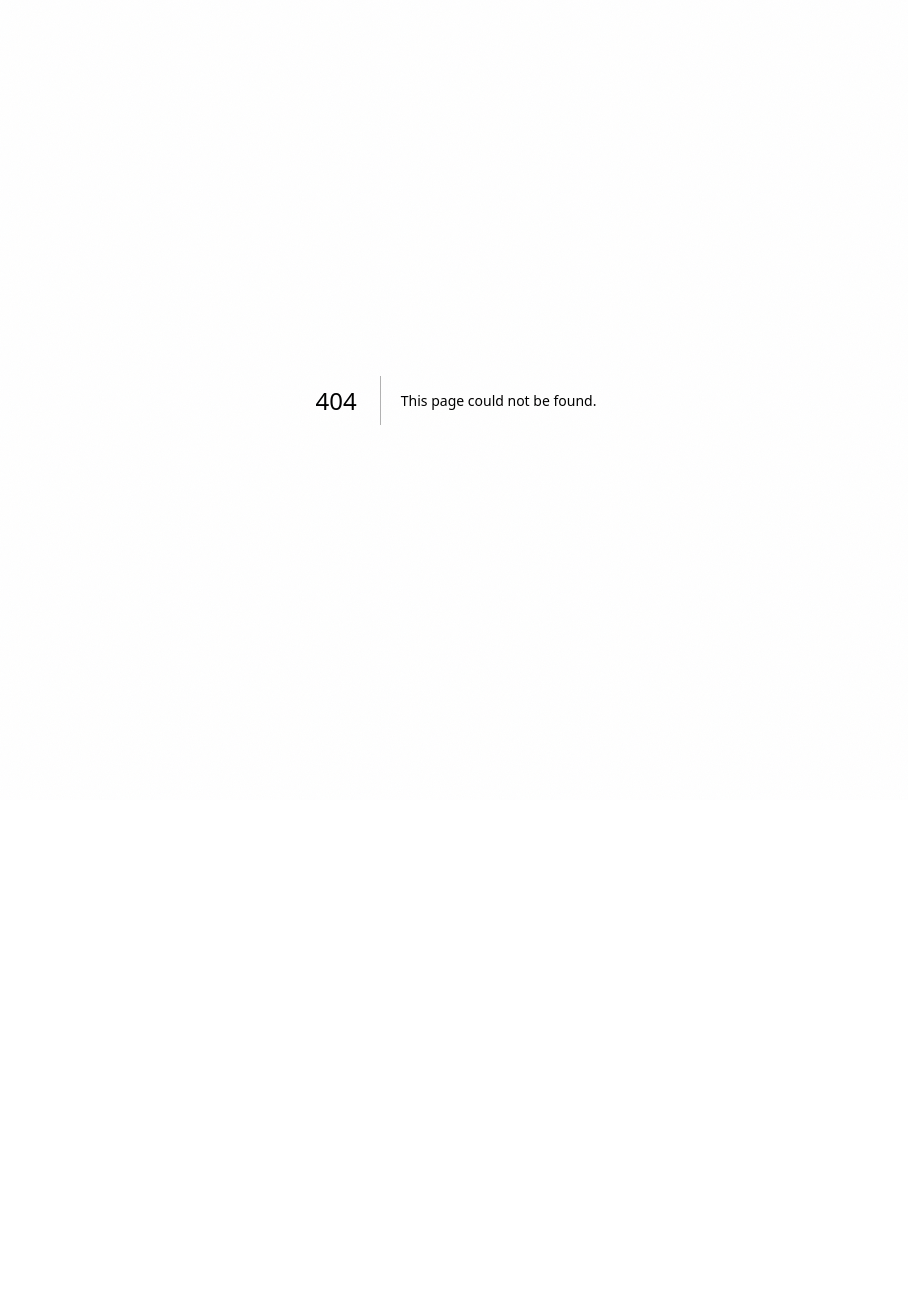
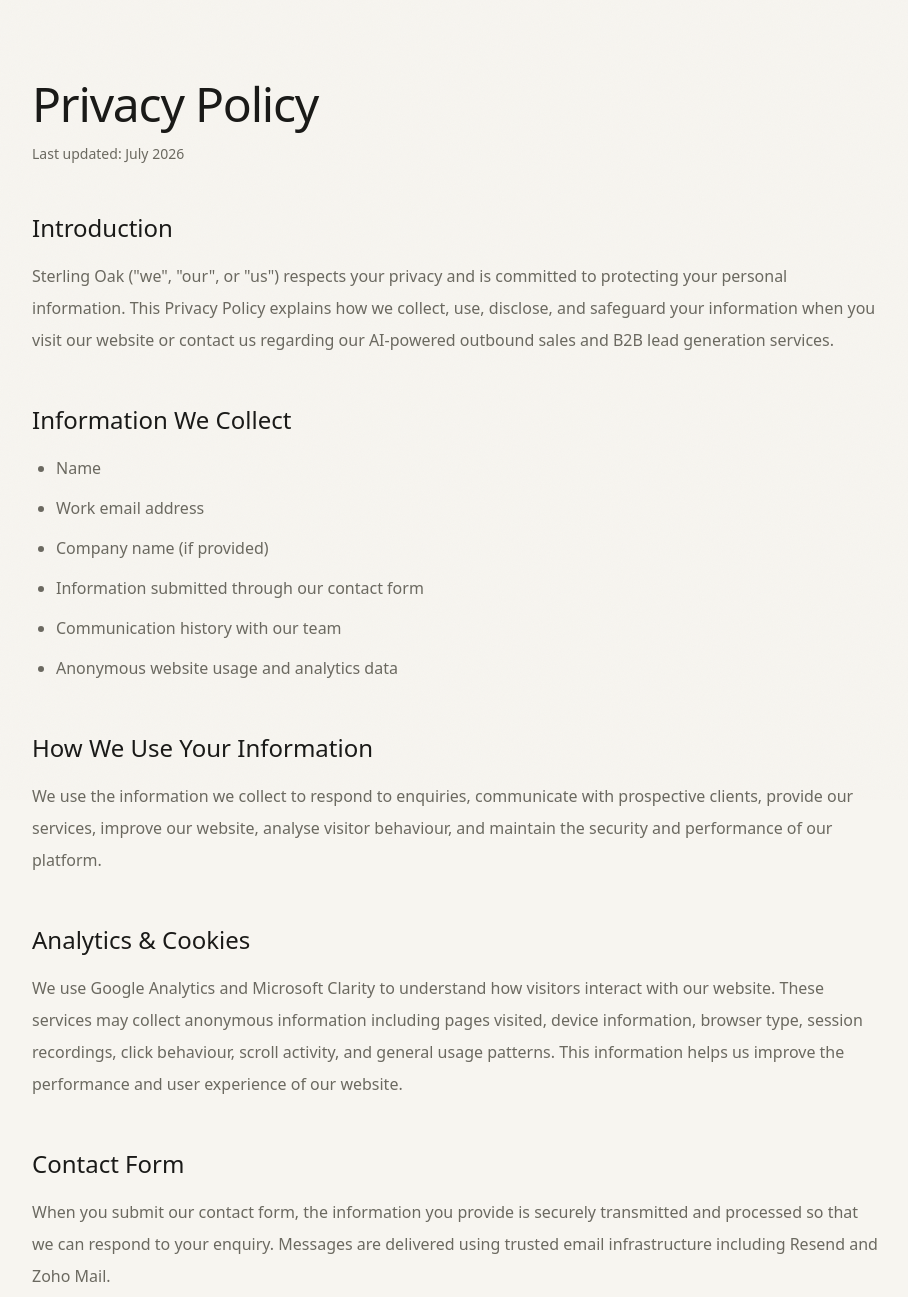
Before and after one commit to deshmukhvidya84-dev/sterling-oak, a Next.js app: page /privacy-policy in a window 1280 px wide. Before the commit this address had no page. Shown: the top 1297 px of the page, without its empty margins (184-1092 px from the left). Before the commit the page ends 800 px from the top, so only its background shows below. Built offline with nearby package versions, Linux system fonts and the light colour scheme.

Commit message:
Add Privacy Policy

```diff
--- /dev/null
+++ b/app/privacy-policy/page.tsx
@@ -0,0 +1,162 @@
+import type { Metadata } from "next";
+
+export const metadata: Metadata = {
+  title: "Privacy Policy | Sterling Oak",
+  description:
+    "Read Sterling Oak's Privacy Policy to understand how we collect, use, and protect your information.",
+};
+export default function PrivacyPolicy() {
+    return (
+      <main className="mx-auto max-w-4xl px-6 py-20">
+        <h1 className="font-serif text-4xl font-medium tracking-tight text-foreground sm:text-5xl">
+          Privacy Policy
+        </h1>
+
+        <p className="mt-4 text-sm text-muted">
+          Last updated: July 2026
+        </p>
+
+        <div className="mt-12 space-y-12 text-base leading-8 text-muted">
+
+          <section>
+            <h2 className="mb-4 text-2xl font-serif font-medium text-foreground">
+              Introduction
+            </h2>
+
+            <p>
+              Sterling Oak ("we", "our", or "us") respects your privacy and is
+              committed to protecting your personal information. This Privacy
+              Policy explains how we collect, use, disclose, and safeguard your
+              information when you visit our website or contact us regarding our
+              AI-powered outbound sales and B2B lead generation services.
+            </p>
+          </section>
+
+          <section>
+            <h2 className="mb-4 text-2xl font-serif font-medium text-foreground">
+              Information We Collect
+            </h2>
+
+            <ul className="list-disc space-y-2 pl-6">
+              <li>Name</li>
+              <li>Work email address</li>
+              <li>Company name (if provided)</li>
+              <li>Information submitted through our contact form</li>
+              <li>Communication history with our team</li>
+              <li>Anonymous website usage and analytics data</li>
+            </ul>
+          </section>
+
+          <section>
+            <h2 className="mb-4 text-2xl font-serif font-medium text-foreground">
+              How We Use Your Information
+            </h2>
+
+            <p>
+              We use the information we collect to respond to enquiries,
+              communicate with prospective clients, provide our services, improve
+              our website, analyse visitor behaviour, and maintain the security
+              and performance of our platform.
+            </p>
+          </section>
+
+          <section>
+            <h2 className="mb-4 text-2xl font-serif font-medium text-foreground">
+              Analytics & Cookies
+            </h2>
+
+            <p>
+              We use Google Analytics and Microsoft Clarity to understand how
+              visitors interact with our website. These services may collect
+              anonymous information including pages visited, device information,
+              browser type, session recordings, click behaviour, scroll activity,
+              and general usage patterns. This information helps us improve the
+              performance and user experience of our website.
+            </p>
+          </section>
+
+          <section>
+            <h2 className="mb-4 text-2xl font-serif font-medium text-foreground">
+              Contact Form
+            </h2>
+
+            <p>
+              When you submit our contact form, the information you provide is
+              securely transmitted and processed so that we can respond to your
+              enquiry. Messages are delivered using trusted email infrastructure
+              including Resend and Zoho Mail.
+            </p>
+          </section>
+
+          <section>
+            <h2 className="mb-4 text-2xl font-serif font-medium text-foreground">
+              Third-Party Services
+            </h2>
+
+            <p>
+              Our website may use trusted third-party providers including Google,
+              Microsoft, Vercel, Resend, and Zoho to operate our website, deliver
+              communications, analyse traffic, and improve our services. These
+              providers process information in accordance with their own privacy
+              policies.
+            </p>
+          </section>
+
+          <section>
+            <h2 className="mb-4 text-2xl font-serif font-medium text-foreground">
+              Data Security
+            </h2>
+
+            <p>
+              We implement reasonable administrative, technical, and
+              organisational safeguards designed to protect your information.
+              While we strive to use commercially acceptable security measures, no
+              method of transmission over the internet or electronic storage is
+              completely secure.
+            </p>
+          </section>
+
+          <section>
+            <h2 className="mb-4 text-2xl font-serif font-medium text-foreground">
+              Your Rights
+            </h2>
+
+            <p>
+              Depending on your location, you may have the right to request access
+              to, correction of, or deletion of your personal information. You
+              may also object to or restrict certain processing activities where
+              applicable under relevant privacy laws.
+            </p>
+          </section>
+
+          <section>
+            <h2 className="mb-4 text-2xl font-serif font-medium text-foreground">
+              Changes to This Policy
+            </h2>
+
+            <p>
+              We may update this Privacy Policy from time to time to reflect
+              changes in our services, legal obligations, or business practices.
+              The latest version will always be available on this page.
+            </p>
+          </section>
+
+          <section>
+            <h2 className="mb-4 text-2xl font-serif font-medium text-foreground">
+              Contact Us
+            </h2>
+
+            <p>
+              If you have any questions regarding this Privacy Policy or how we
+              handle your information, please contact us through our website's
+              contact form or email us at{" "}
+              <span className="font-medium text-foreground">
+                hello@sterlingoak.net
+              </span>.
+            </p>
+          </section>
+
+        </div>
+      </main>
+    );
+  }
```
